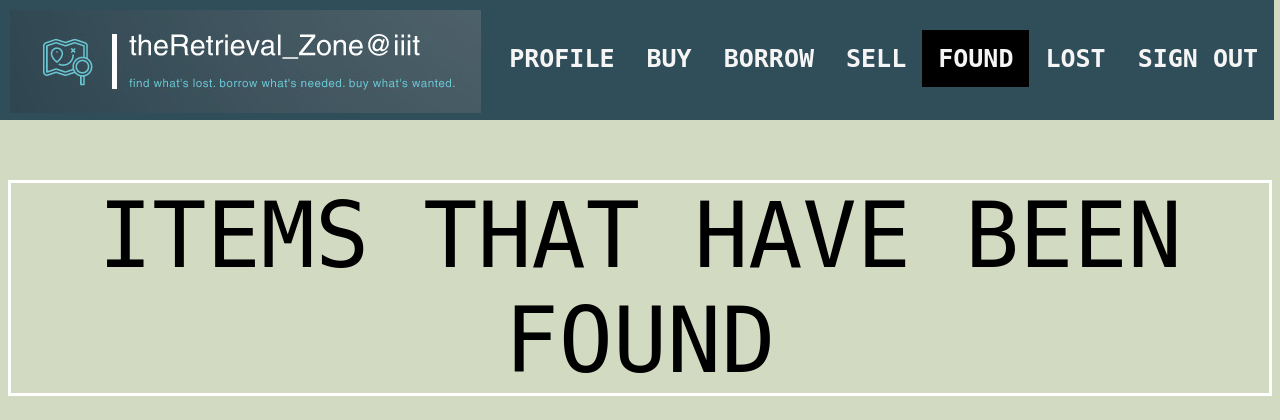
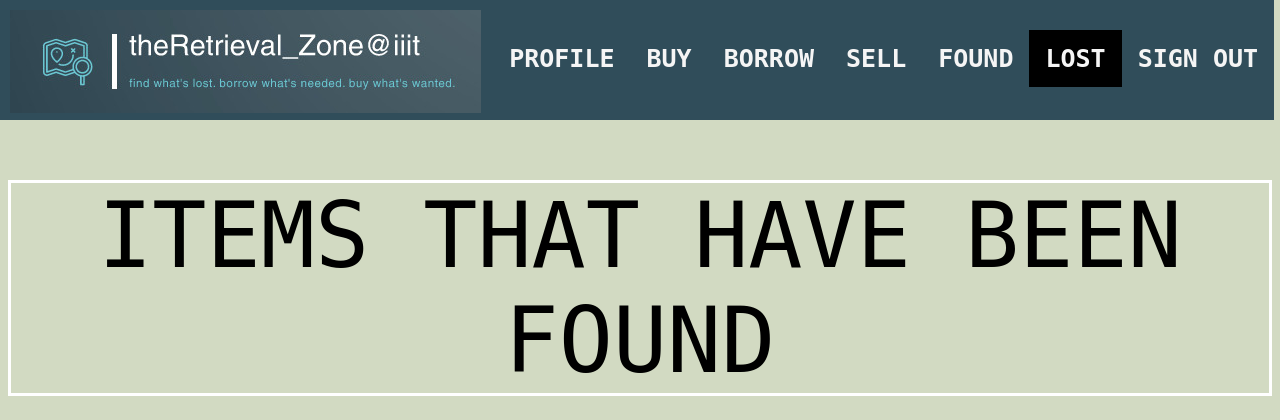
Before and after one commit to hemanth-sunkireddy/ISS_Hackhaton, a Flask app: page /lostView.html in a window 1280 px wide. Shown: the top 420 px of the page. Run offline with Flask 3, Linux system fonts and the light colour scheme; data that the repository does not hold is empty.

Commit message:
Update lostView.html

```diff
--- a/templates/lostView.html
+++ b/templates/lostView.html
@@ -65,11 +65,11 @@
 
 		  </style>
 		<title>Lost Items</title>
-		  <ul>
+		 <ul>
 			  <img src="../static/logo.jpeg" style="margin-top:10px;margin-left:10px;">
 			  <li><a href="/index.html">SIGN OUT</a></li>
-			  <li><a href="/lostView.html">LOST</a></li>
-			  <li><a href="/foundView.html" a class="active">FOUND</a></li>
+			  <li><a href="/lostView.html" a class="active">LOST</a></li>
+			  <li><a href="/foundView.html">FOUND</a></li>
 			  <li><a href="/sell.html">SELL</a></li>
 			  <li><a href="/borrow.html">BORROW</a></li>
 			  <li><a href="/buy.html" >BUY</a></li>
```
